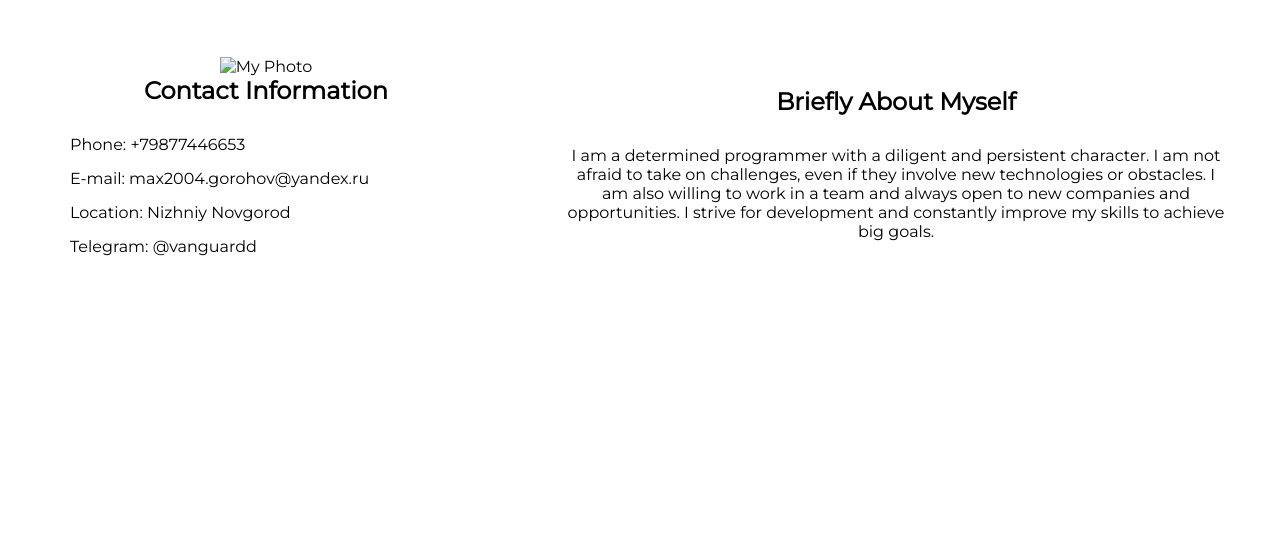
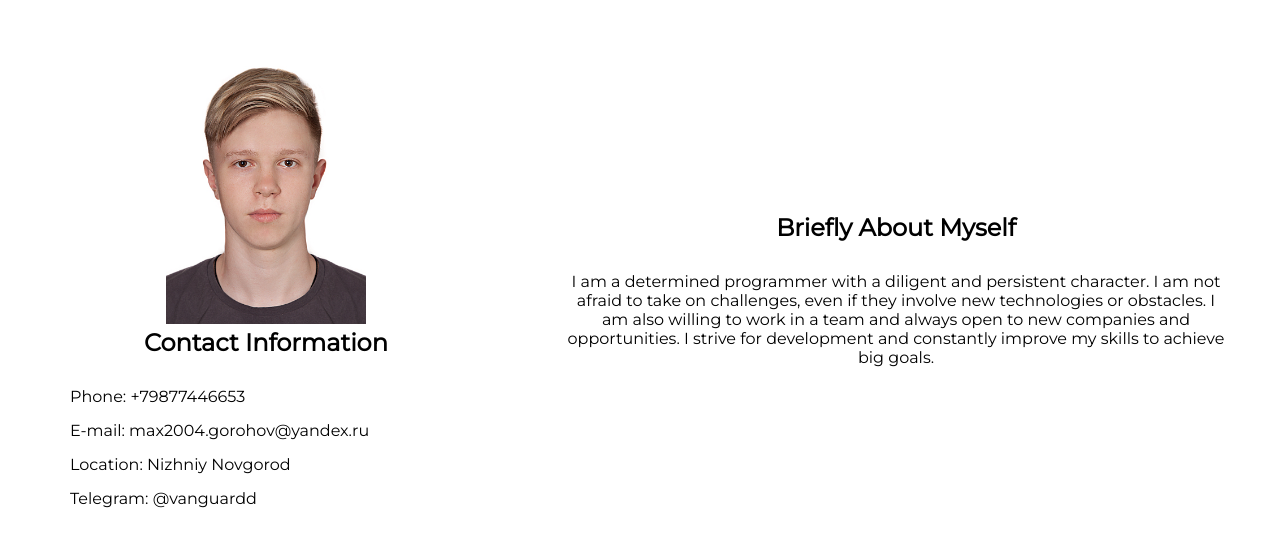
Before and after one commit to max0n4ik/rsschool-cv, a plain HTML site: page index.html in a window 1280 px wide. Shown: the part 62-608 px from the top of the page. Drawn offline with Linux system fonts and the light colour scheme; the site is published under a folder, as on GitHub Pages, so addresses that start at the root find nothing.

Commit message:
fix: img upload

```diff
--- a/index.html
+++ b/index.html
@@ -5,7 +5,7 @@
     <link rel="preconnect" href="https://fonts.googleapis.com">
     <link rel="preconnect" href="https://fonts.gstatic.com" crossorigin>
     <link href="https://fonts.googleapis.com/css2?family=Montserrat&display=swap" rel="stylesheet">
-    <link rel="shortcut icon" href="/assets/Person.ico" type="image/x-icon"/>
+    <link rel="shortcut icon" href="assets/Person.ico" type="image/x-icon"/>
     <link rel="stylesheet" href="style.css">
     <title>CV</title>
 </head>
@@ -26,7 +26,7 @@
     <main>
         <div class="left">
             <section class="m contact">
-                <img src="/assets/Photo.jpg" alt="My Photo">
+                <img src="assets/Photo.jpg" alt="My Photo">
                 <h2>Contact Information</h2>
                 <ul>
                     <li>Phone: +79877446653</li>
```
